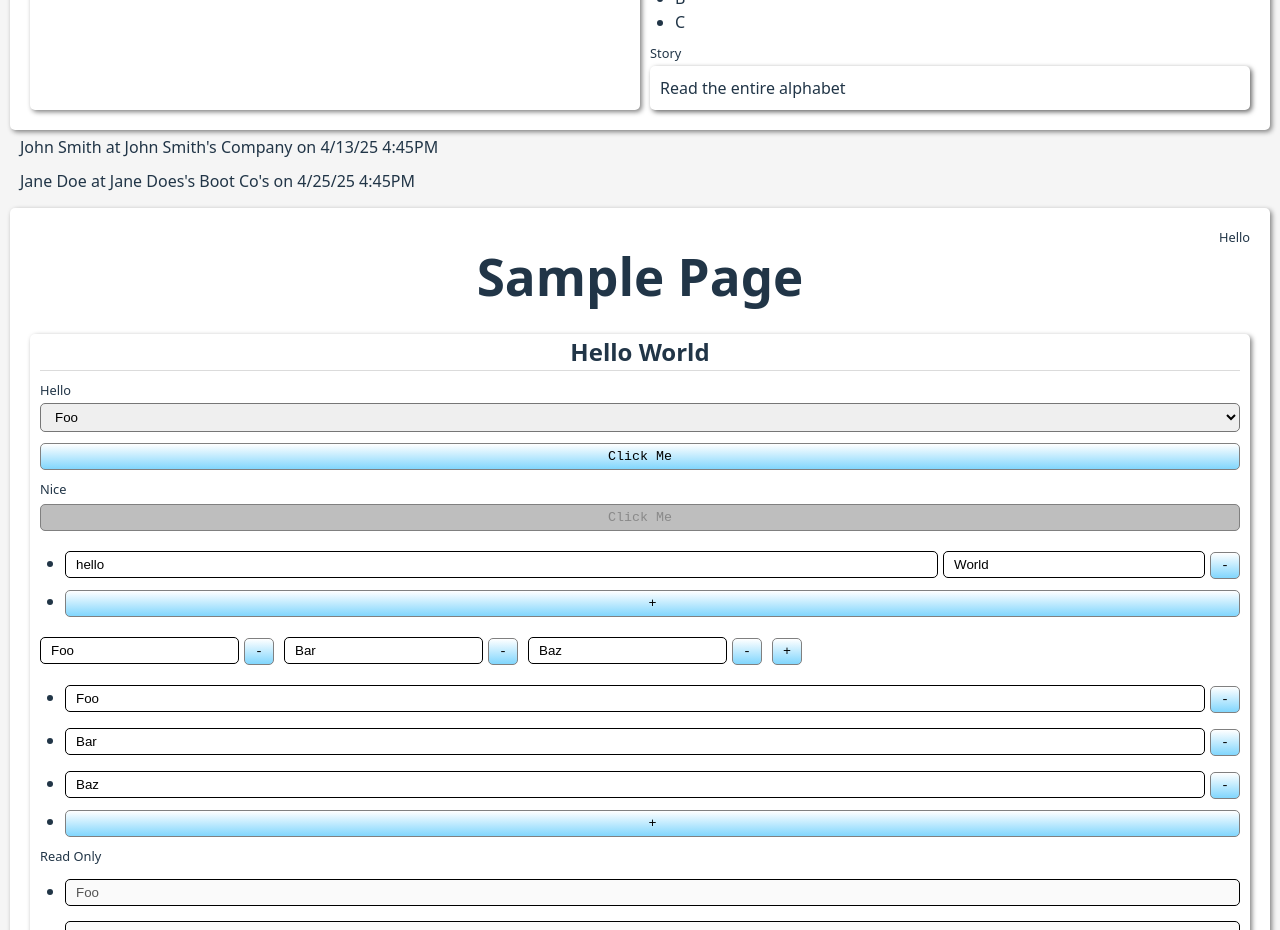
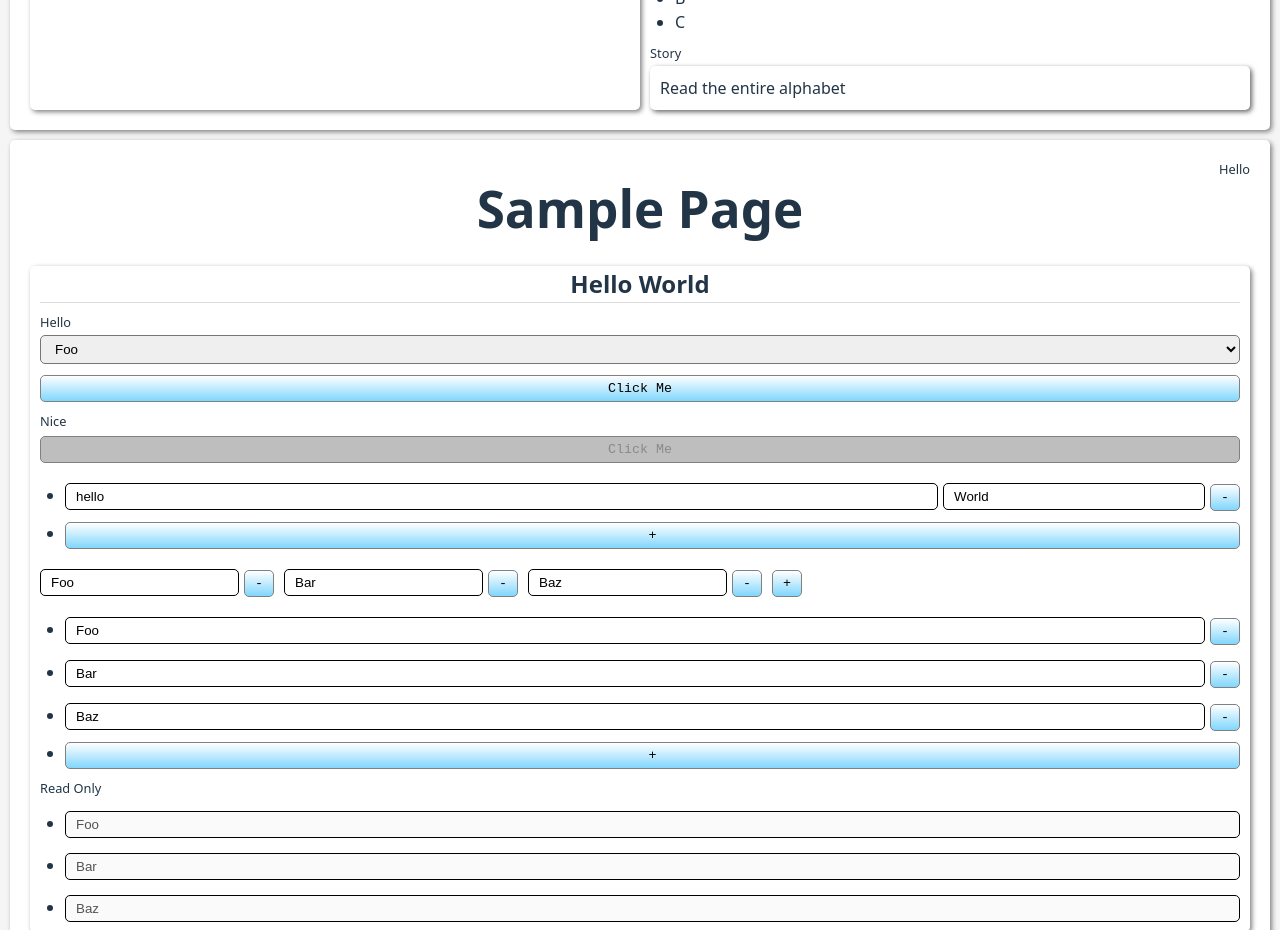
Before and after one commit to Iubalus/arborist, a Vue app in the folder arborist/: page / in a window 1280 px wide. Shown: the part 2040-2970 px from the top of the page. Built offline with nearby package versions, Linux system fonts and the light colour scheme.

Commit message:
Dismantle first attempt at snapshot

```diff
--- a/arborist/src/App.vue
+++ b/arborist/src/App.vue
@@ -1,23 +1,9 @@
 <template>
   <div>
     <Snapshot v-if="snapshots.length > 0" :snapshot="snapshots[0]"></Snapshot>
-    <div class="interview-panel">
-      <div>
-        <div v-for="(profile, i) in profiles" :key="i" class="profile-option" @click="() => selectedProfile = profile">
-          {{
-            profile.name }} at {{
-            profile.company }} on {{ profile.when }}
-        </div>
-      </div>
-      <div>
-        <InterviewSnapshot v-if="selectedProfile" :profile="selectedProfile"
-          @update="(v: Profile) => selectedProfile = { ...selectedProfile, ...v }" :key="selectedProfile.id">
-        </InterviewSnapshot>
-      </div>
-    </div>
     <Page title="Sample Page" super-header="Hello">
       <Card title="Hello World">
-        <Selct label="Hello" v-model:selected="selected" :options="options" ></Selct>
+        <Selct label="Hello" v-model:selected="selected" :options="options"></Selct>
         <Btn text="Click Me" @click="() => console.log('hello')"></Btn>
         <Btn label="Nice" text="Click Me" read-only @click="() => console.log('hello')"></Btn>
         <DualEditList v-model:value="doubleList" key-a="a" key-b="b" width-b="30%"></DualEditList>
@@ -38,8 +24,6 @@
 </template>
 <script lang="ts">
 import { defineComponent } from "vue";
-import InterviewSnapshot from './components/InterviewSnapshot.vue';
-import { loadProfiles, type Profile } from "./data";
 import LabelText from "./components/bits/LabelText.vue";
 import Card from "./components/bits/Card.vue";
 import EditList from "./components/bits/EditList.vue";
@@ -51,12 +35,10 @@ import Snapshot from "./components/pages/Snapshot.vue";
 import { loadSnapshots, type SnapshotData } from "./snapshot-api";
 import Selct from "./components/bits/Selct.vue";
 export default defineComponent({
-  components: { InterviewSnapshot, LabelText, Card, EditList, Btn, Page, DragCanvas, DualEditList, Snapshot, Selct },
+  components: { LabelText, Card, EditList, Btn, Page, DragCanvas, DualEditList, Snapshot, Selct },
   data() {
     return {
-      profiles: [] as Profile[],
       snapshots: [] as SnapshotData[],
-      selectedProfile: null as unknown as Profile,
       testValue: "Hello",
       editList: ["Foo", "Bar", "Baz"],
       doubleList: [{ a: "hello", b: "World" }],
@@ -65,29 +47,8 @@ export default defineComponent({
     }
   },
   async created() {
-    this.profiles = loadProfiles();
     this.snapshots = await loadSnapshots();
   }
 })
 </script>
-<style scoped>
-.interview-panel {
-  display: flex;
-  gap: 20px;
-
-  div:first-of-type {
-    flex-grow: 1;
-  }
-
-  .profile-option {
-    text-wrap: nowrap;
-    text-align: left;
-    padding: 5px 10px;
-
-    &:hover {
-      cursor: pointer;
-      background-color: #ebebeb;
-    }
-  }
-}
-</style>
+<style scoped></style>
--- a/arborist/src/components/InterviewSnapshot.vue
+++ /dev/null
@@ -1,61 +0,0 @@
-<template>
-    <Page :title="`${internalProfile.name} at ${internalProfile.company}`" :super-header="`At ${internalProfile.when}`">
-        <ImagePane v-model:value="internalProfile.profile" alt-text="Profile" circle background="black" />
-        <EditList v-model:value="internalProfile.memorableQuotes" />
-        <EditList label="Present" v-model:value="internalProfile.present" as-row />
-        <LabelText v-model:value="internalProfile.interviewQuestion" big-text label="Interview Question">
-        </LabelText>
-        <FlexRow>
-            <EditList label="Quick Facts" v-model:value="internalProfile.quickFacts" />
-            <EditList label="Insights" v-model:value="internalProfile.insights" />
-        </FlexRow>
-        <Card title="Experience Map">
-            <ImagePane v-model:value="internalProfile.experienceMap" alt-text="Experience Map" />
-            <LabelText v-model:value="internalProfile.story" big-text label="Story"></LabelText>
-        </Card>
-        <Card title="Maint">
-            <FlexRow>
-                <LabelText v-model:value="internalProfile.name" label="Name" />
-                <LabelText v-model:value="internalProfile.company" label="Company" />
-                <LabelText v-model:value="internalProfile.when" label="At" />
-            </FlexRow>
-        </Card>
-    </Page>
-</template>
-<script lang="ts">
-import { defineComponent, type PropType } from 'vue'
-import EditList from './bits/EditList.vue';
-import Card from './bits/Card.vue';
-import LabelText from './bits/LabelText.vue';
-import type { Profile } from '../data';
-import Page from './bits/Page.vue';
-import FlexRow from './bits/FlexRow.vue';
-import ImagePane from './bits/ImagePane.vue';
-
-export default defineComponent({
-    components: { EditList, Card, LabelText, Page, FlexRow, ImagePane },
-    props: {
-        profile: {
-            type: Object as PropType<Profile>,
-            required: true
-        }
-    },
-    emits: ['update'],
-    data() {
-        return {
-            internalProfile: this.profile as Profile
-        }
-    },
-    watch: {
-        internalProfile: {
-            handler: function (v: Profile) {
-                //@ts-ignore
-                this.$emit('update', v);
-            },
-            deep: true
-        }
-    }
-})
-
-</script>
-<style scoped></style>
--- a/arborist/src/components/bits/ImagePane.vue
+++ /dev/null
@@ -1,77 +0,0 @@
-<template>
-    <Labelled :label="label">
-        <LabelText v-model:value="internalValue" label="Image URL" :read-only="readOnly"></LabelText>
-        <div :class="['image-container', circle ? 'circle' : '']" :style="`background:${background}`">
-            <img :src="internalValue" :alt="altText"></img>
-        </div>
-    </Labelled>
-</template>
-<script lang="ts">
-import { defineComponent } from 'vue'
-import Labelled from './Labelled.vue';
-import LabelText from './LabelText.vue';
-
-export default defineComponent({
-    components: { Labelled, LabelText },
-    props: {
-        label: {
-            type: String,
-            default: () => null
-        },
-        value: {
-            type: String,
-            required: true
-        },
-        readOnly: {
-            type: Boolean,
-            default: false
-        },
-        altText: {
-            type: String,
-            default: () => "image"
-        },
-        circle: {
-            type: Boolean,
-            default: false
-        },
-        background: {
-            type: String,
-            default: () => "white"
-        }
-    },
-    emits: ['update:value'],
-    data() {
-        return {
-            internalValue: this.value
-        }
-    },
-    watch: {
-        internalValue: {
-            handler: function (v: string) {
-                //@ts-ignore
-                this.$emit('update:value', v);
-            }
-        }
-    }
-})
-
-</script>
-<style scoped>
-.image-container {
-    margin-top: 10px;
-    display: inline-block;
-    overflow: hidden;
-
-    &.circle {
-        border-radius: 100%;
-        width: 500px;
-        height: 500px;
-    }
-
-    img {
-        max-height: 100%;
-        max-width: 100%;
-        filter: contrast(175%) brightness(120%) grayscale(60%);
-    }
-}
-</style>
--- a/arborist/src/data.ts
+++ /dev/null
@@ -1,69 +0,0 @@
-export interface Profile {
-    id: string;
-    name: string;
-    company: string;
-    when: string;
-    interviewQuestion: string;
-    memorableQuotes: string[];
-    present: string[];
-    quickFacts: string[],
-    insights: string[],
-    opportunityIds: number[],
-    experienceMap: string;
-    story: string;
-    profile: string;
-}
-
-export interface Identity {
-    id: number;
-    name: string;
-    company?: string;
-}
-
-export function loadProfiles(): Profile[] {
-    return [
-        {
-            id: "jsmith12323",
-            name: "John Smith",
-            company: "John Smith's Company",
-            when: "4/13/25 4:45PM",
-            interviewQuestion: "Have you ever had a dream that's that you um you had you would you could you'd do you whi... you want you you could do some you you do you could you wanna you want him to do you so much you could do anything?",
-            memorableQuotes: ["You're aren't *epic backfelp*", "It just stood there holding it's tail and whispering... what did it say?"],
-            present: ["Jeff Whelks", "Kim Kimberly", "Froden Bodensoden"],
-            quickFacts: ["Can bench over 200lbs", "Been with the company for 200 years", "Hydrophobic"],
-            insights: ["May like strawberry icecream"],
-            opportunityIds: [1, 123, 32, 1233],
-            experienceMap: "./experience.png",
-            story: "Felt hungry, opened the fridge, noticed the milk had gone off, took out phone, tried to log into app, too much butter on fingers, password didn't work, dropped phone, knelt down, banged head on fridge door",
-            profile: "./profile.jpg"
-        },
-        {
-            id: "jdoe1232123",
-            name: "Jane Doe",
-            company: "Jane Does's Boot Co's",
-            when: "4/25/25 4:45PM",
-            interviewQuestion: "Have you ever had a dream that's that you um you had you would you could you'd do you whi... you want you you could do some you you do you could you wanna you want him to do you so much you could do anything?",
-            memorableQuotes: ["You're aren't *epic backfelp*", "It just stood there holding it's tail and whispering... what did it say?"],
-            present: ["Jeff Whelks", "Kim Kimberly", "Froden Bodensoden"],
-            quickFacts: ["Can bench over 200lbs", "Been with the company for 200 years", "Hydrophobic"],
-            insights: ["May like strawberry icecream"],
-            opportunityIds: [1, 123, 32, 1233],
-            experienceMap: "./experience.png",
-            story: "Felt hungry, opened the fridge, noticed the milk had gone off, took out phone, tried to log into app, too much butter on fingers, password didn't work, dropped phone, knelt down, banged head on fridge door",
-            profile: "./profile.jpg"
-        }
-    ] as Profile[]
-}
-let identities = new Map<Number,Identity>();
-identities.set(1, { id: 1, name: "John Smith", company: "John Smith's Company" });
-identities.set(2, { id: 2, name: "Jeff Whelks" });
-identities.set(3, { id: 3, name: "Kim Kimberly" });
-identities.set(3, { id: 4, name: "Froden Bodensoden" });
-
-export function findIdentities(ids: number[]) {
-    return ids.map(id => findIdentity(id))
-}
-
-export function findIdentity(id: number): Identity {
-    return identities.get(id) || {} as Identity;
-}
```
